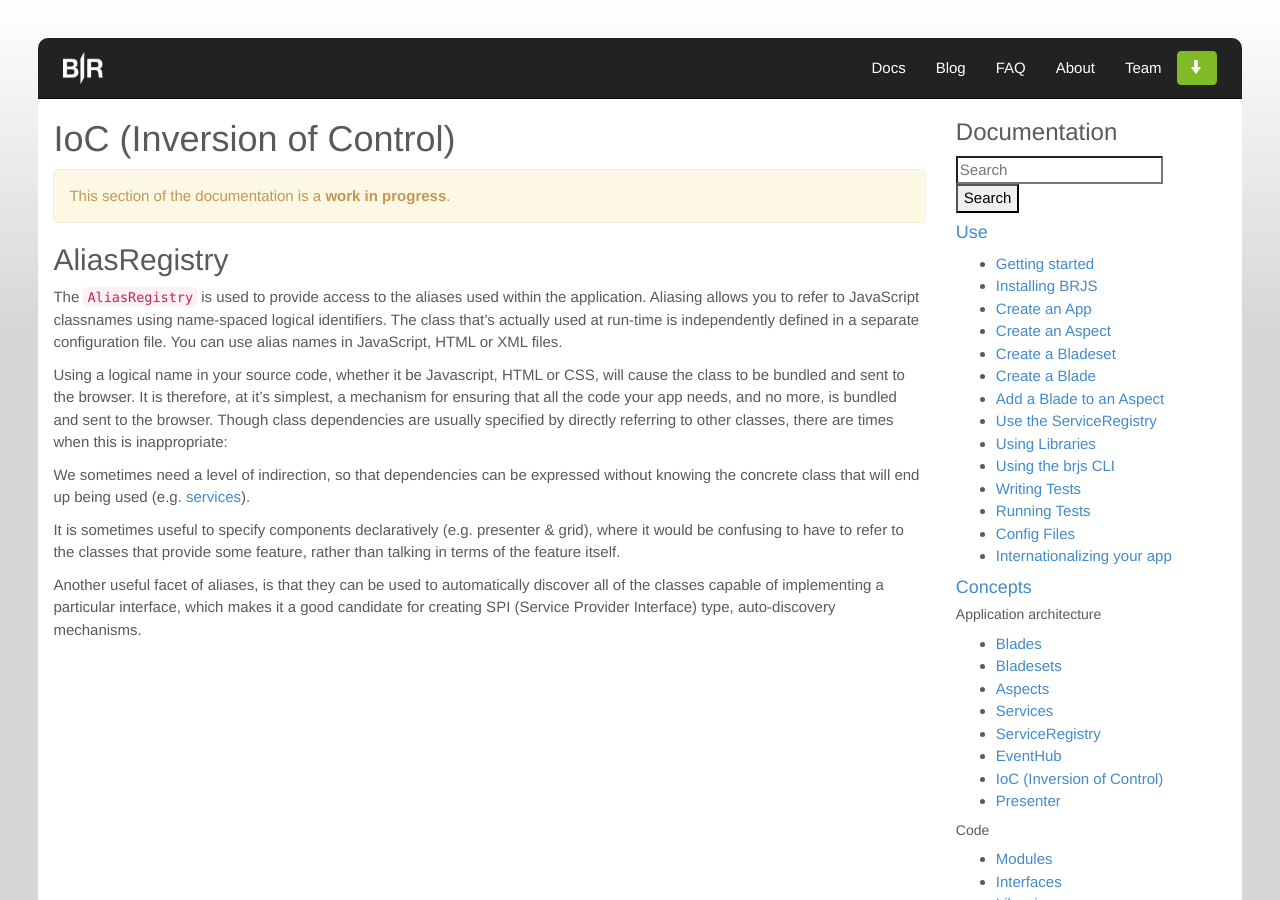
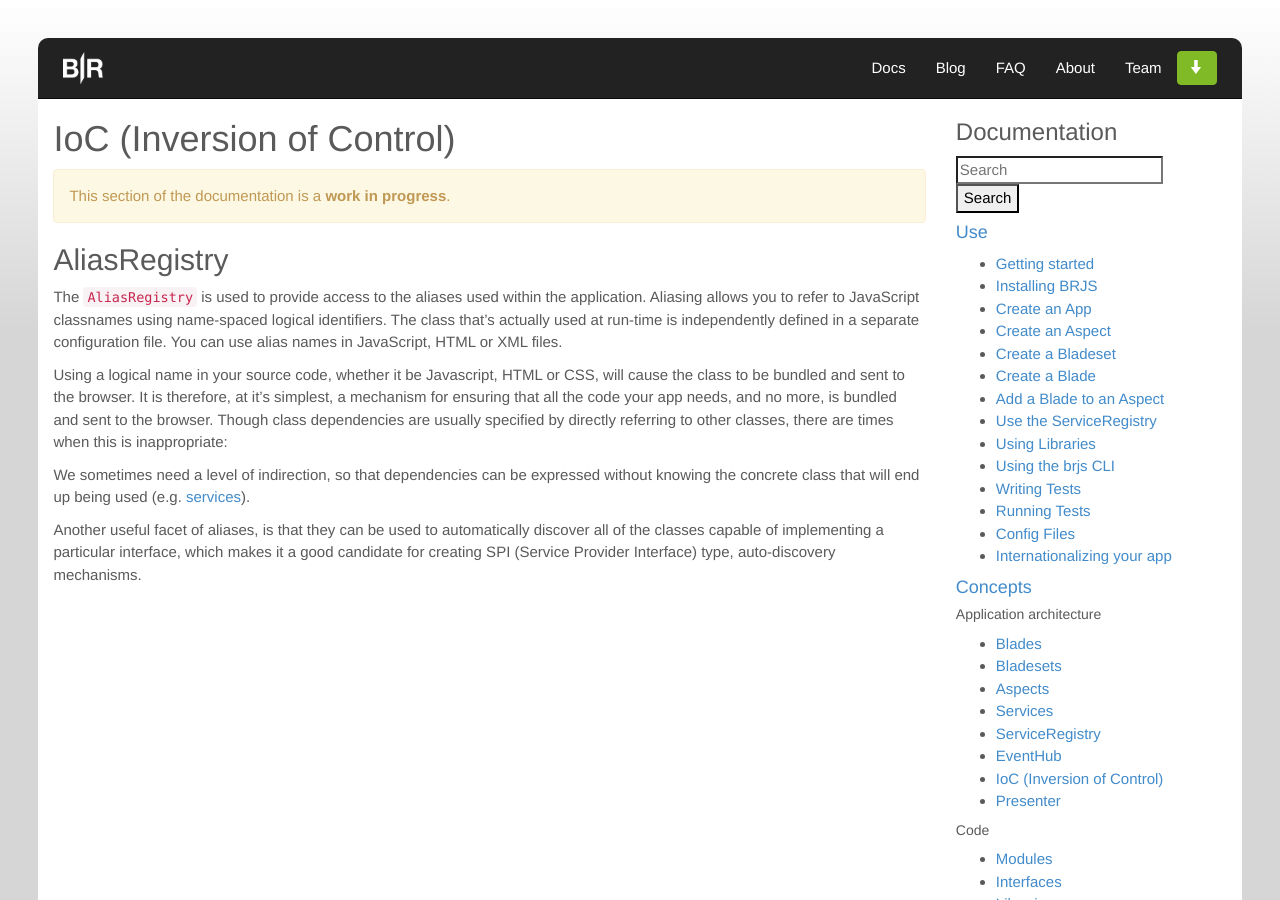
Before and after one commit to BladeRunnerJS/brjs-site, a Jekyll site: the page built from docs/concepts/ioc.md, in a window 1280 px wide and 900 px high. Built offline with Jekyll 4.4.1, drawn with Linux system fonts in a browser that asks for light colours; nearby versions of some CDN libraries; Markdown is read by kramdown in place of the engine named in the settings.

Commit message:
Remove reference to Presenter and Grid

```diff
--- a/docs/concepts/ioc.md
+++ b/docs/concepts/ioc.md
@@ -12,6 +12,4 @@ Using a logical name in your source code, whether it be Javascript, HTML or CSS,
 
 We sometimes need a level of indirection, so that dependencies can be expressed without knowing the concrete class that will end up being used (e.g. [services](/docs/concepts/services)).
 
-It is sometimes useful to specify components declaratively (e.g. presenter & grid), where it would be confusing to have to refer to the classes that provide some feature, rather than talking in terms of the feature itself.
-
 Another useful facet of aliases, is that they can be used to automatically discover all of the classes capable of implementing a particular interface, which makes it a good candidate for creating SPI (Service Provider Interface) type, auto-discovery mechanisms.
```
